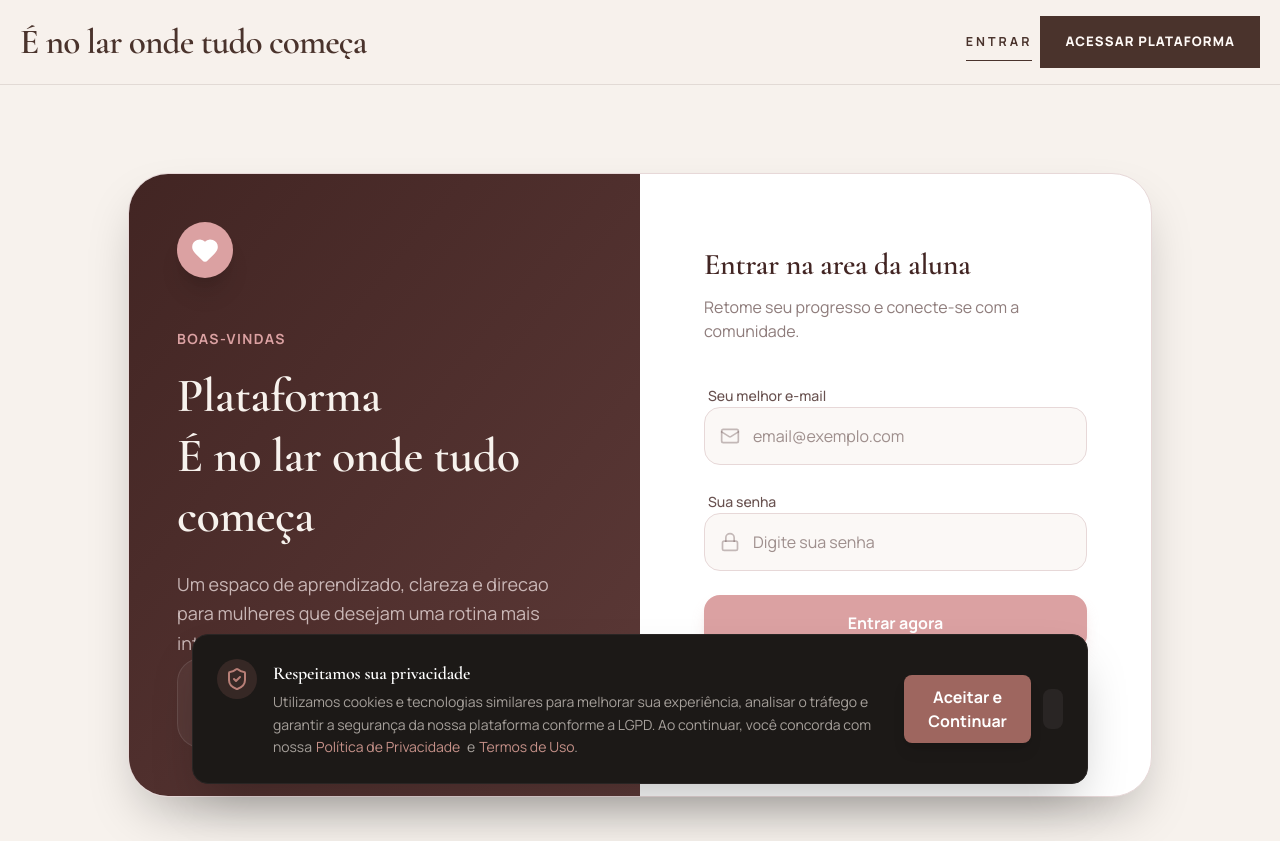
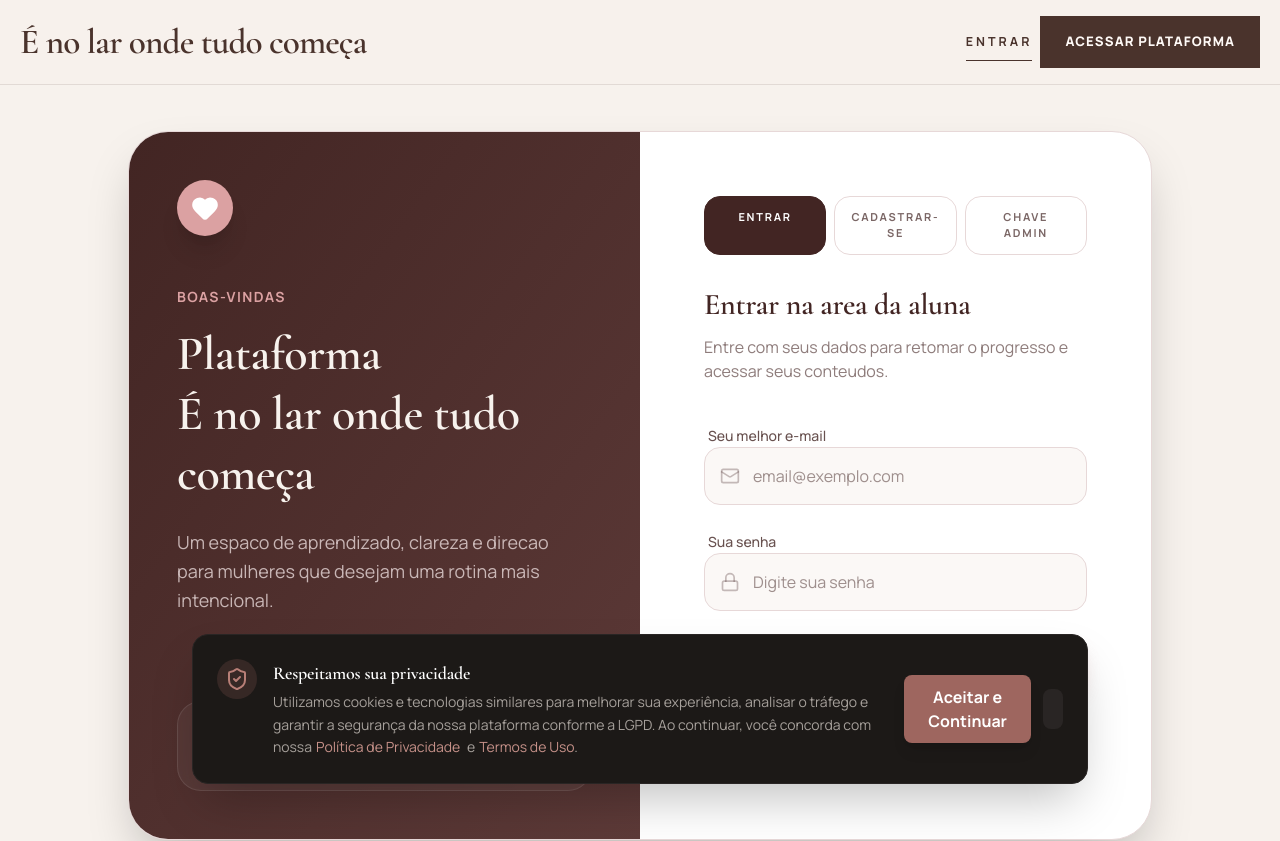
Before and after one commit to pedrofalconi-ux/plataforma-mulheres, a Next.js app in the folder app/: page /login in a window 1280 px wide. Shown: the top 841 px of the page. Built offline with nearby package versions, Linux system fonts and the light colour scheme.

Commit message:
Adiciona abas de acesso e cadastro

```diff
--- a/app/src/components/auth/LoginForm.tsx
+++ b/app/src/components/auth/LoginForm.tsx
@@ -165,6 +165,39 @@ function FormContent({ mode = 'login' }: { mode?: LoginMode }) {
               <BrandMark />
             </div>
 
+            <div className="mb-8 grid grid-cols-1 gap-2 sm:grid-cols-3">
+              <Link
+                href="/login"
+                className={`rounded-2xl border px-4 py-3 text-center text-[11px] font-bold uppercase tracking-[0.16em] transition-all ${
+                  mode === 'login'
+                    ? 'border-[#422523] bg-[#422523] text-white'
+                    : 'border-[#E7D8D8] bg-white text-[#422523]/70 hover:border-[#DBA1A2] hover:text-[#422523]'
+                }`}
+              >
+                Entrar
+              </Link>
+              <Link
+                href="/cadastro?bought=true"
+                className={`rounded-2xl border px-4 py-3 text-center text-[11px] font-bold uppercase tracking-[0.16em] transition-all ${
+                  mode === 'register'
+                    ? 'border-[#422523] bg-[#422523] text-white'
+                    : 'border-[#E7D8D8] bg-white text-[#422523]/70 hover:border-[#DBA1A2] hover:text-[#422523]'
+                }`}
+              >
+                Cadastrar-se
+              </Link>
+              <Link
+                href="/cadastro/admin?bought=true"
+                className={`rounded-2xl border px-4 py-3 text-center text-[11px] font-bold uppercase tracking-[0.16em] transition-all ${
+                  mode === 'admin-register'
+                    ? 'border-[#422523] bg-[#422523] text-white'
+                    : 'border-[#E7D8D8] bg-white text-[#422523]/70 hover:border-[#DBA1A2] hover:text-[#422523]'
+                }`}
+              >
+                Chave admin
+              </Link>
+            </div>
+
             {mode === 'login' && isBought ? (
               <div className="animate-in slide-in-from-top-4 mb-8 rounded-3xl border border-[#DBA1A2]/20 bg-[#DBA1A2]/10 p-6 duration-700 fade-in">
                 <div className="mb-2 flex items-center gap-3 text-[#DBA1A2]">
@@ -183,14 +216,14 @@ function FormContent({ mode = 'login' }: { mode?: LoginMode }) {
               </div>
             ) : null}
 
-            {mode === 'register' && isBought ? (
+            {mode !== 'login' && isBought ? (
               <div className="animate-in slide-in-from-top-4 mb-8 rounded-3xl border border-[#DBA1A2]/20 bg-[#DBA1A2]/10 p-6 duration-700 fade-in">
                 <div className="mb-2 flex items-center gap-3 text-[#DBA1A2]">
                   <CheckCircle2 size={24} />
                   <span className="text-lg font-bold">Parabens, bem-vinda!</span>
                 </div>
                 <p className="text-sm leading-relaxed text-[#422523]/70">
-                  Bem-vinda a uma das maiores comunidades femininas da Paraiba. Finalize seu cadastro abaixo para acessar sua plataforma.
+                  Finalize seu cadastro abaixo para acessar a plataforma com os dados da sua compra aprovada.
                 </p>
               </div>
             ) : null}
@@ -205,10 +238,10 @@ function FormContent({ mode = 'login' }: { mode?: LoginMode }) {
 
             <p className="mt-3 text-[#422523]/60">
               {mode === 'login'
-                ? 'Retome seu progresso e conecte-se com a comunidade.'
+                ? 'Entre com seus dados para retomar o progresso e acessar seus conteudos.'
                 : isAdminRegister
                   ? 'Crie sua conta admin e valide a chave mestra para liberar o painel.'
-                  : 'Parabens pela sua inscricao. Complete seus dados para acessar os cursos, materiais e encontros da plataforma.'}
+                  : 'Complete seus dados para acessar cursos, materiais e encontros da plataforma.'}
             </p>
 
             {isAdminRegister ? (
@@ -320,9 +353,17 @@ function FormContent({ mode = 'login' }: { mode?: LoginMode }) {
 
             <div className="mt-8 text-center">
               {mode === 'login' ? (
-                <p className="text-sm text-[#422523]/60">
-                  O acesso à plataforma é permitido apenas para contas já cadastradas e liberadas.
-                </p>
+                <div className="space-y-3 text-sm text-[#422523]/60">
+                  <p>Ainda não tem conta? Você pode se cadastrar agora.</p>
+                  <div className="flex flex-col items-center justify-center gap-3 sm:flex-row">
+                    <Link href="/cadastro?bought=true" className="font-bold text-[#DBA1A2] underline-offset-4 hover:underline">
+                      Criar conta
+                    </Link>
+                    <Link href="/cadastro/admin?bought=true" className="font-bold text-[#DBA1A2] underline-offset-4 hover:underline">
+                      Inserir chave de administrador
+                    </Link>
+                  </div>
+                </div>
               ) : (
                 <p className="text-sm text-[#422523]/60">
                   Já tem uma conta?{' '}
```
